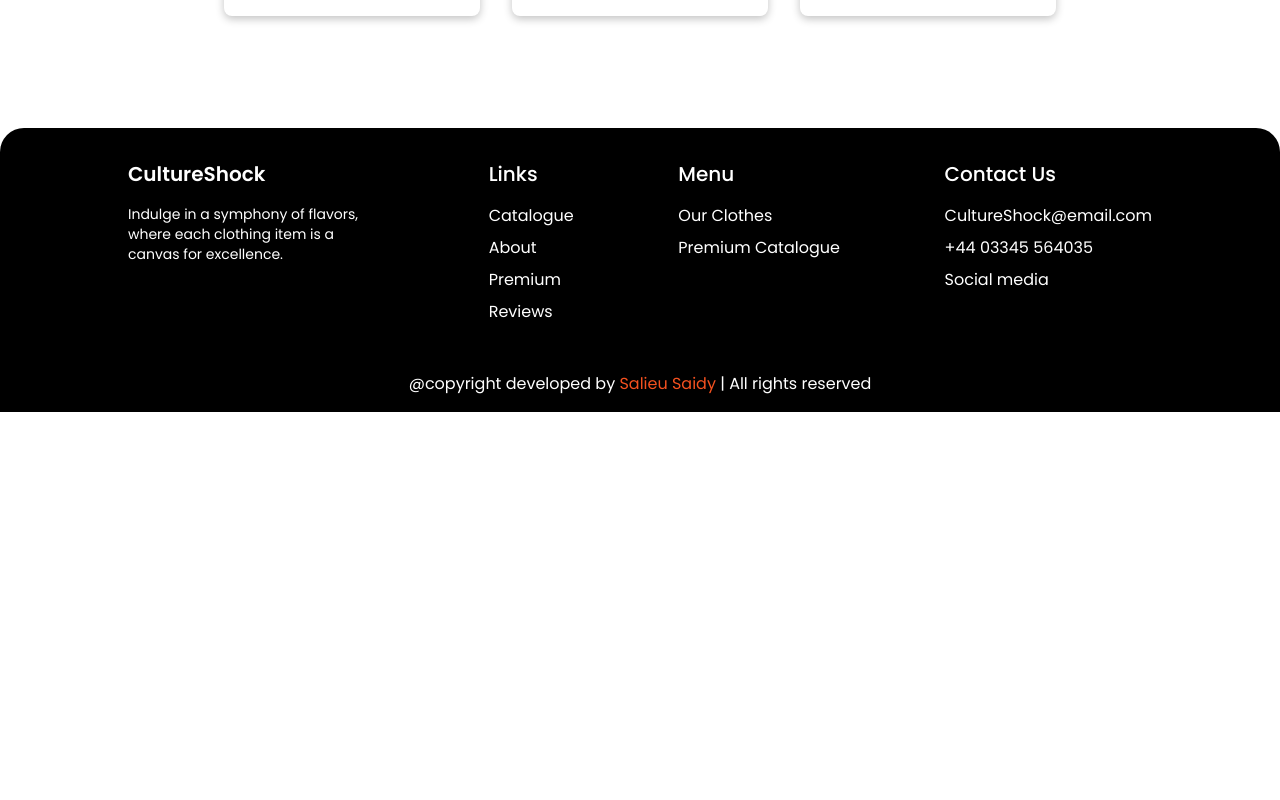
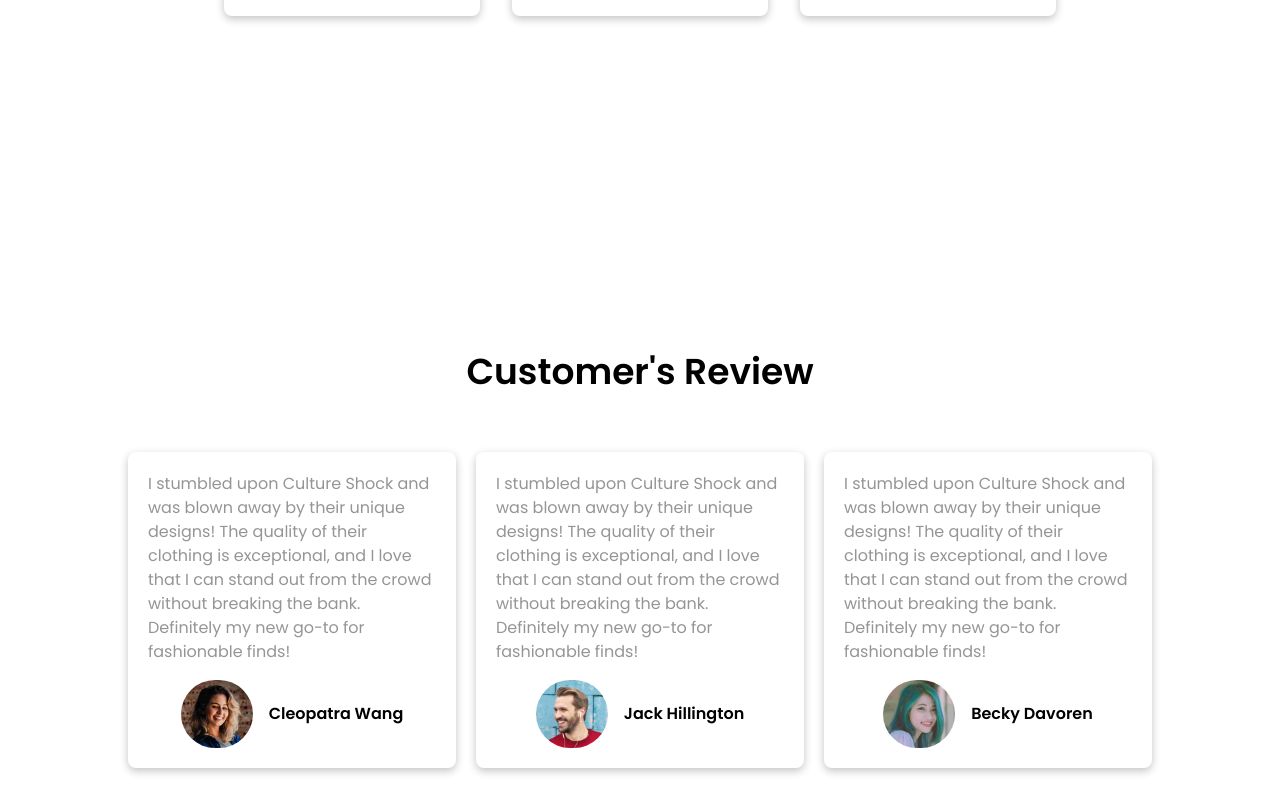
Before and after one commit to mureum/Projects-, a React (Vite) app: page / in a window 1280 px wide. Shown: the part 3540-4340 px from the top of the page. Before the commit the page ends 3952 px from the top, so only its background shows below. Built offline with nearby package versions, Linux system fonts and the light colour scheme.

Commit message:
Fixed Review component bug.

```diff
--- a/src/App.jsx
+++ b/src/App.jsx
@@ -5,6 +5,7 @@ import About from "./components/About";
 import Catalogue from "./components/Catalogue";
 import Clothes from "./components/Clothes";
 import Footer from "./components/Footer";
+import Review from "./components/Review";
 
 const App = () => {
   return (
@@ -28,10 +29,15 @@ const App = () => {
           <Catalogue />
         </div>
 
+        <div>
+          <Review />
+        </div>
 
 
       </main>
-
+      <div>
+        <br />
+      </div>
       <Footer />
     </div>
   );
```
